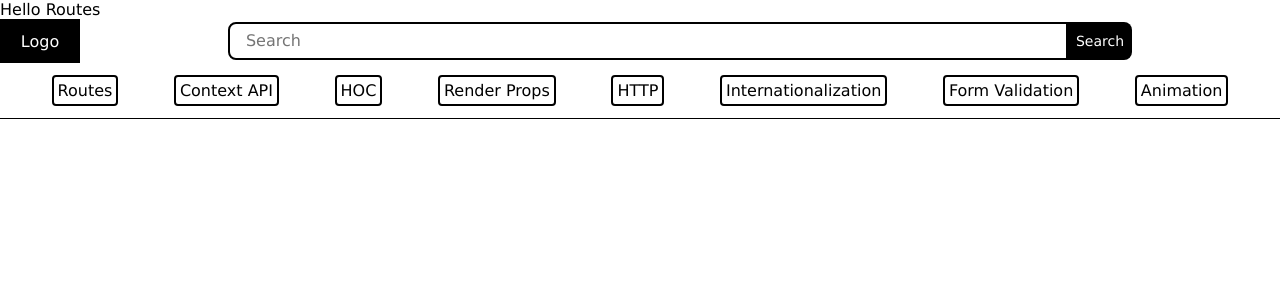
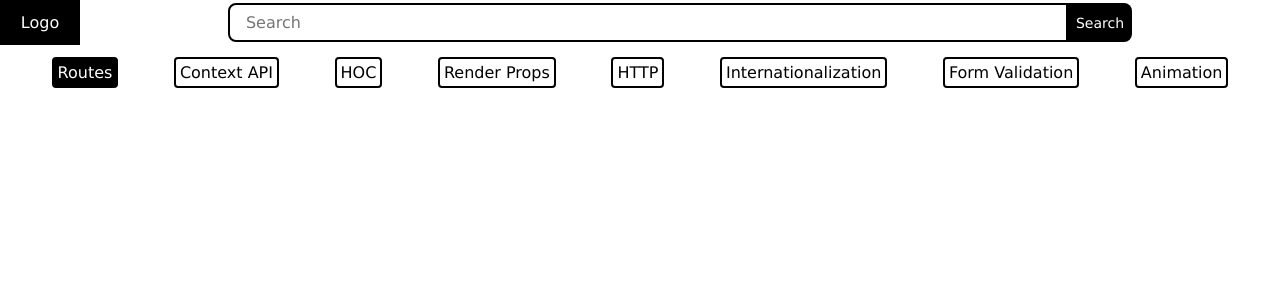
Before and after one commit to k-maru254/Learning-React, a React (Vite) app: page /routes in a window 1280 px wide. Shown: the top 300 px of the page. Built offline with nearby package versions, Linux system fonts and the light colour scheme.

Commit message:
Replaced the Link with the NavLink component to add styling to the header navigation.

```diff
--- a/src/App.jsx
+++ b/src/App.jsx
@@ -18,6 +18,7 @@ function App() {
   const [showHeader, setShowHeader] = useState(true);
   return (
     <>
+      {showHeader && <Header/>}
       <Routes>
         <Route element={<Layout/>}>
           <Route index element={<Home setShowHeader={setShowHeader}/>}/>
@@ -32,7 +33,6 @@ function App() {
           <Route path="*" element={<NoMatch setShowHeader={setShowHeader}/>}/>
         </Route>
       </Routes>
-      {showHeader && <Header/>}
     </>
   )
 }
--- a/src/components/header/NavButton.jsx
+++ b/src/components/header/NavButton.jsx
@@ -1,12 +1,17 @@
 import React from 'react';
 import "../../styles/NavButton.css";
-import {Link} from "react-router-dom";
+import {NavLink} from "react-router-dom";
 
 function NavButton({routePath, children}) {
   console.log(routePath);
+  const aStyle = ({isActive}) => {
+    return(
+      isActive? { background: "black", color: "white"}: console.log("😌 not active")
+    )
+  };
   return (
     <div >
-      <Link className="nav-button" to={routePath}>{children}</Link>
+      <NavLink className="nav-button" style={aStyle} to={routePath}>{children}</NavLink>
     </div>
   );
 }
--- a/src/components/routes/LRoutes.jsx
+++ b/src/components/routes/LRoutes.jsx
@@ -1,9 +1,10 @@
 import React from 'react'
-
+// Create a website that has users and a user can view all users and click on a user to see more details of them. all this should be shown in the route
+// The website should have a navigation bar for home, users, about us, contacts and career sections.
 function LRoutes() {
   return (
     <div>
-      Hello Routes
+
     </div>
   )
 }
--- a/src/styles/Header.css
+++ b/src/styles/Header.css
@@ -3,7 +3,6 @@
     width: 100%;
     display: flex;
     flex-flow: column nowrap;
-    border-bottom: 1px solid black;
 }
 .logo-search{
     display: flex;
--- a/src/styles/NavButton.css
+++ b/src/styles/NavButton.css
@@ -11,6 +11,7 @@
     padding: 4px;
     transition: all 150ms ease;
     text-decoration: none;
+    transition: all 200ms ease;
 }
 
 .nav-button:hover{
```
